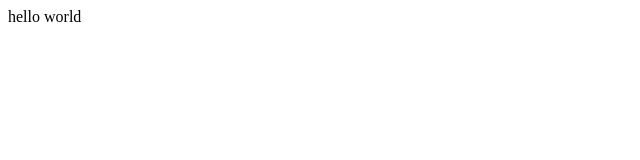
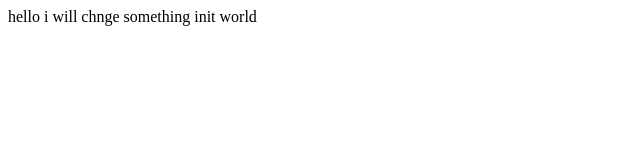
Before and after one commit to someshjena8260-lab/myfirst__1, a plain HTML site: page index.html in a window 1280 px wide. Shown: the whole page, without its empty margins (0-640 px from the left). Drawn offline with Linux system fonts and the light colour scheme.

Commit message:
just change something

```diff
--- a/index.html
+++ b/index.html
@@ -1 +1 @@
-<p>hello world</p>
+<p>hello  i will chnge something init world</p>
```
